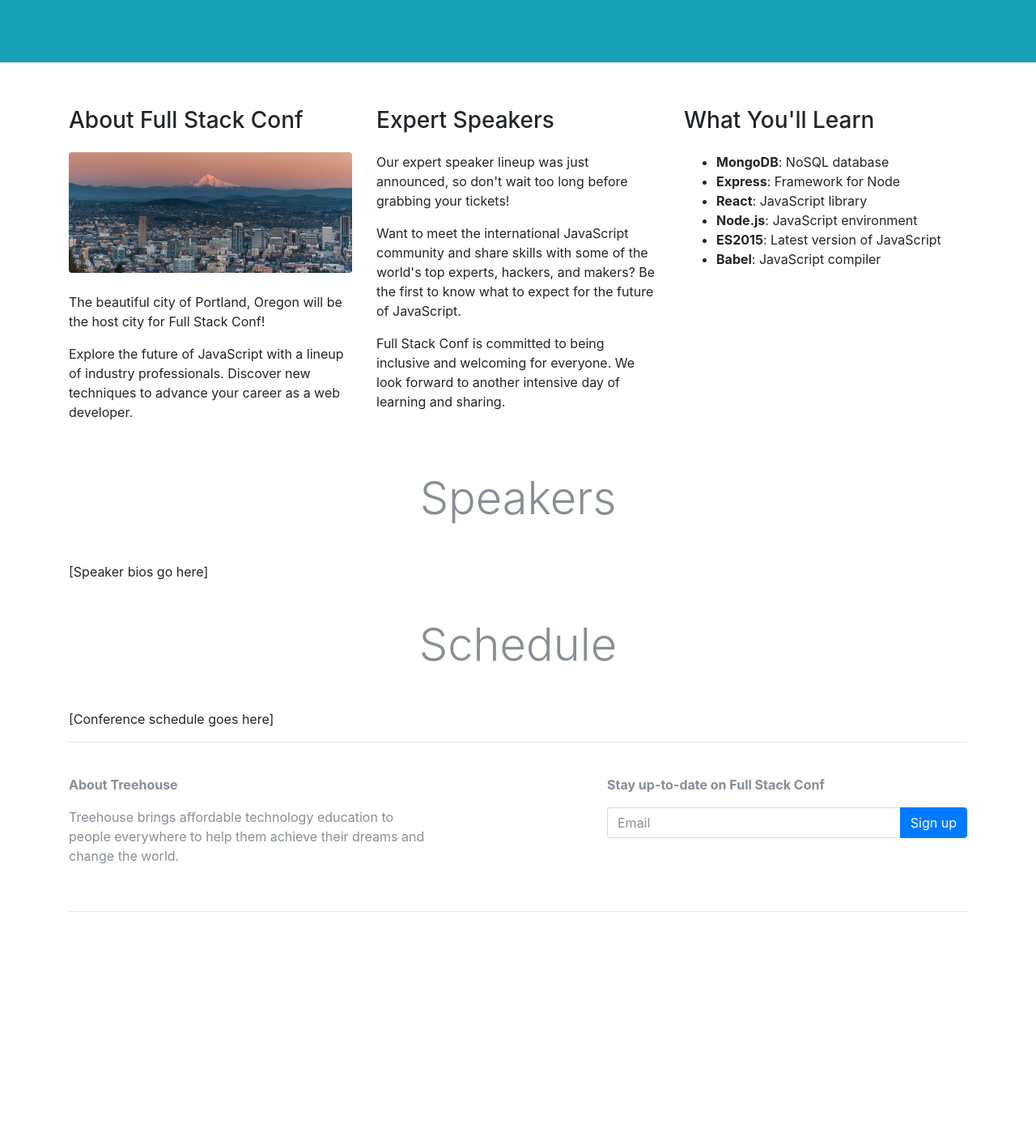
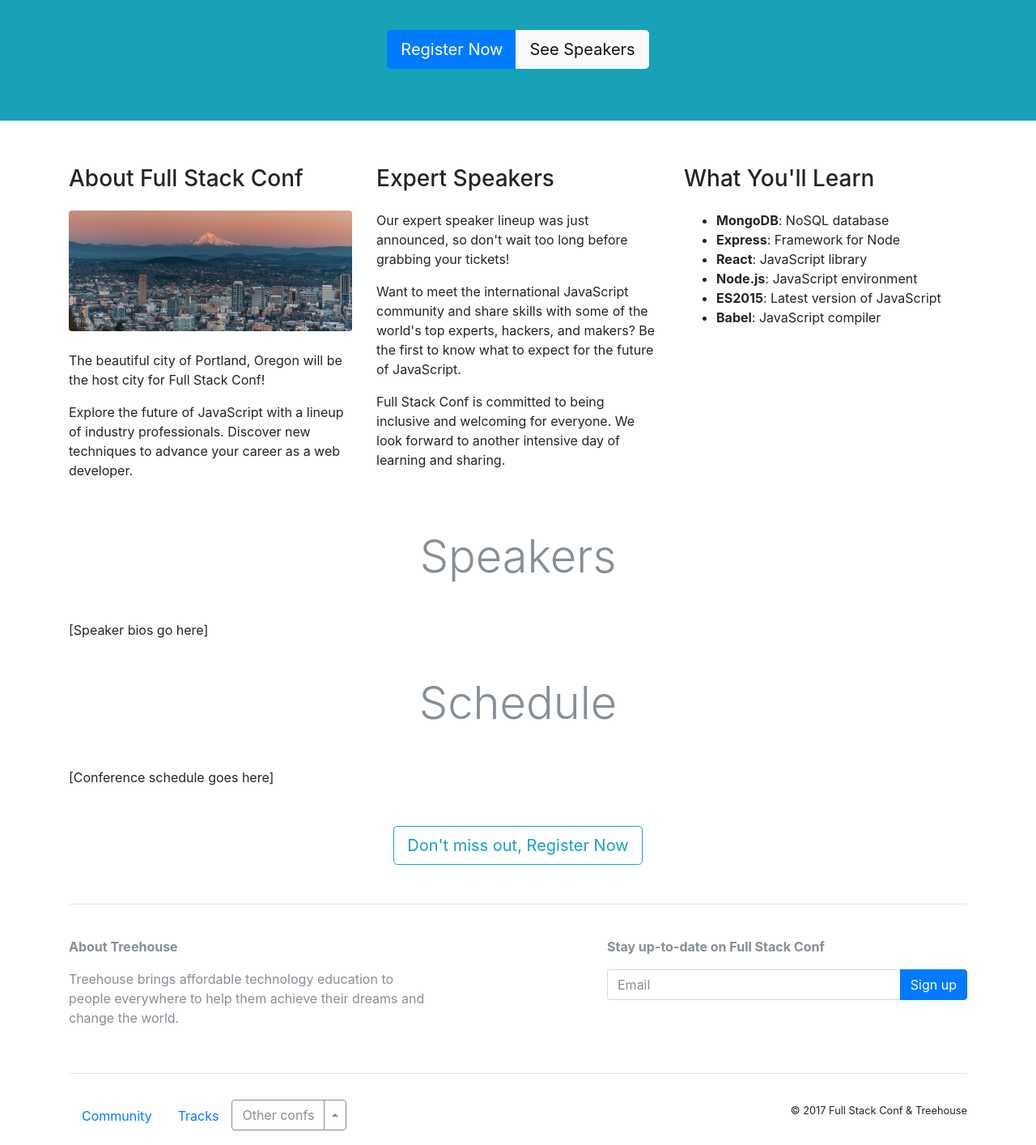
Before and after one commit to linoespinoza/ipad-bootstrap-jquery-2017-2, a plain HTML site: page index.html in a window 1280 px wide. Shown: the part 250-1664 px from the top of the page at 81% size. Before the commit the page ends 1392 px from the top, so only its background shows below. Drawn offline with nearby package versions, Linux system fonts and the light colour scheme.

Commit message:
Se agregó los callout buttons en la parte central y superior del sitio

```diff
--- a/index.html
+++ b/index.html
@@ -30,11 +30,15 @@
     <!-- /navbar -->
 
     <!-- jumbotron -->
-
     <div class="jumbotron jumbotron-fluid bg-info text-white">
       <div class="container text-sm-center pt-5">
         <h1 class="display-2">Full Stack Conf</h1>
         <p class="lead">A one day conference about all things Javascript</p>
+
+        <div class="btn-group mt-4" role="group" aria-label="Call out buttons">
+          <button type="button" class="btn btn-lg btn-primary">Register Now</button>
+          <a href="#speakers" class="btn btn-lg btn-light">See Speakers</a>
+        </div>
       </div>
     </div>
     <!-- /jumbotron  -->
@@ -49,7 +53,7 @@
 		      <p>Explore the future of JavaScript with a lineup of industry professionals. Discover new techniques to advance your career as a web developer.</p>
         </div>
         <div class="col-lg">
-		      <h3 class="mb-4">Expert Speakers</h3>
+		      <h3 id="speakers" class="mb-4">Expert Speakers</h3>
   	      <p>Our expert speaker lineup was just announced, so don't wait too long before grabbing your tickets!</p>
 		      <p>Want to meet the international JavaScript community and share skills with some of the world's top experts, hackers, and makers? Be the first to know what to expect for the future of JavaScript.</p>
 		      <p>Full Stack Conf is committed to being inclusive and welcoming for everyone. We look forward to another intensive day of learning and sharing.</p>
@@ -77,7 +81,9 @@
       [Conference schedule goes here]
       <!-- /schedule -->
 
-      <!-- HTML for sign up form -->
+      <!-- call out button -->
+      <button type="button" class="btn btn-lg btn-outline-info d-block mx-auto my-5">Don't miss out, Register Now</button>
+      <!-- /call out button -->
 
       <!-- signup form -->
       <hr>
@@ -98,6 +104,39 @@
       </div>
       <hr><!-- /signup form -->
 
+      <!-- footer -->
+      <div class="row py-3">
+        <div class="col-md-7">
+          <ul class="nav">
+            <li class="nav-item">
+              <a class="nav-link" href="#">Community</a>
+            </li>
+            <li class="nav-item">
+              <a class="nav-link" href="#">Tracks</a>
+            </li>
+            <li class="nav-item">
+              <!-- Example split danger button -->
+              <div class="btn-group dropup">
+                <button type="button" class="btn btn-outline-secondary">Other confs</button>
+                <button type="button" class="btn btn-outline-secondary dropdown-toggle dropdown-toggle-split" data-toggle="dropdown" aria-haspopup="true" aria-expanded="false">
+                  <span class="sr-only">Toggle Dropdown</span>
+                </button>
+                <div class="dropdown-menu">
+                  <a class="dropdown-item" href="#">CSS Conf</a>
+                  <a class="dropdown-item" href="#">Python Conf</a>
+                  <a class="dropdown-item" href="#">Java Conf</a>
+                  <a class="dropdown-item" href="#">Swift Conf</a>
+                </div>
+              </div>
+            </li>
+          </ul>
+        </div>
+        <div class="col-md text-md-right">
+          <small>&copy; 2017 Full Stack Conf &amp; Treehouse</small>
+        </div>
+      </div>
+      <!-- /footer -->
+
     </div><!-- /.container -->
 
     <!-- Optional JavaScript -->
```
